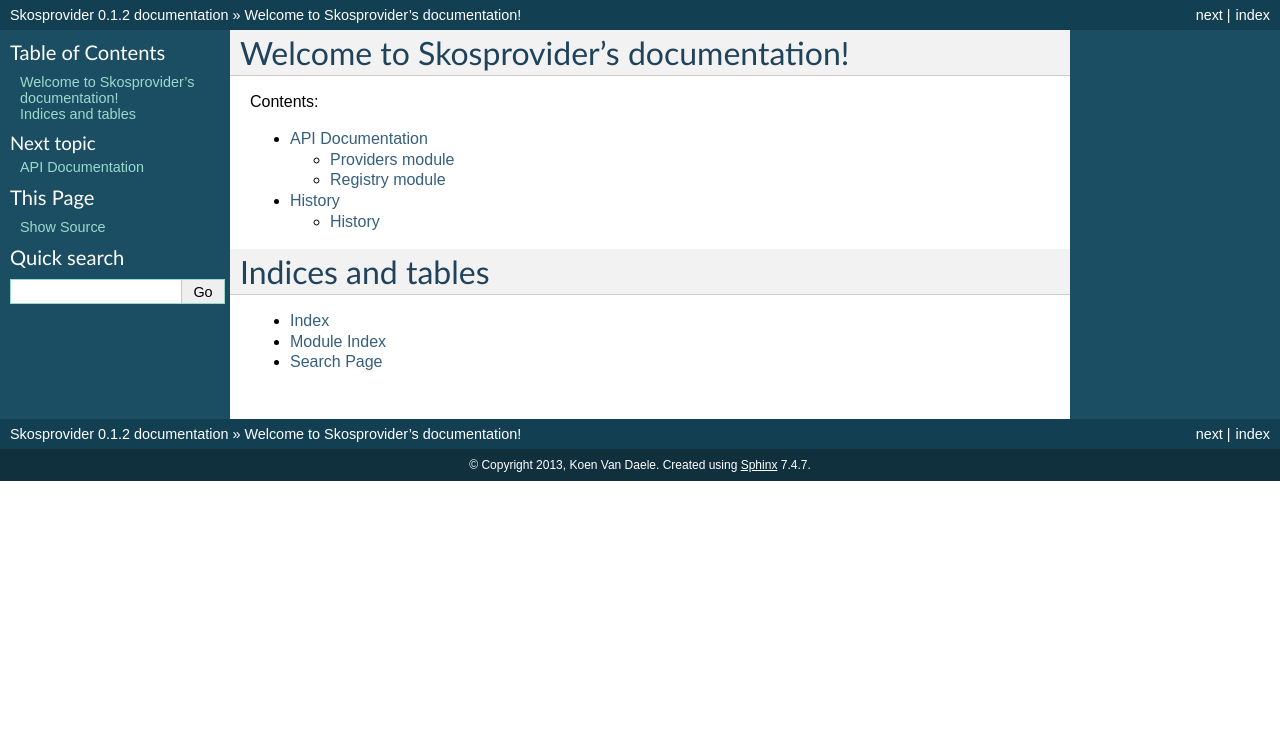
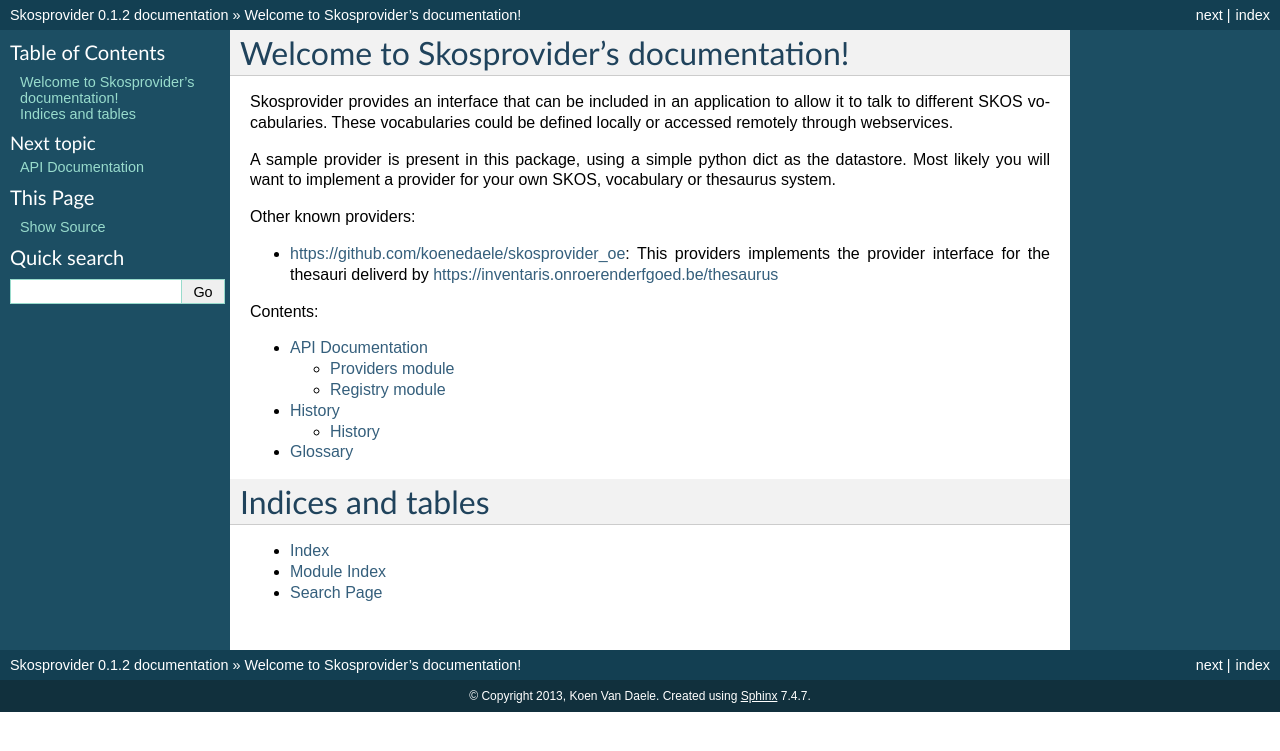
Before and after one commit to OnroerendErfgoed/skosprovider, a Sphinx documentation site: the page built from docs/index.rst, in a window 1280 px wide. Shown: the top 751 px of the page. Built offline with Sphinx 7.4.7, drawn with Linux system fonts in a browser that asks for light colours.

Commit message:
Documentation.
Added a glossary and an introduction.

```diff
--- a/docs/index.rst
+++ b/docs/index.rst
@@ -6,6 +6,20 @@
 Welcome to Skosprovider's documentation!
 ========================================
 
+Skosprovider provides an interface that can be included in an application to
+allow it to talk to different SKOS vocabularies. These vocabularies could be
+defined locally or accessed remotely through webservices.
+
+A sample provider is present in this package, using a simple python dict as
+the datastore. Most likely you will want to implement a provider for your own
+SKOS, vocabulary or thesaurus system.
+
+Other known providers:
+
+* https://github.com/koenedaele/skosprovider_oe: This providers implements the
+  provider interface for the thesauri deliverd by
+  https://inventaris.onroerenderfgoed.be/thesaurus
+
 Contents:
 
 .. toctree::
@@ -13,6 +27,7 @@
 
    api
    changes
+   glossary
 
 Indices and tables
 ==================
```
Also changed, not shown: docs/glossary.rst (added, +18 -0 lines).
